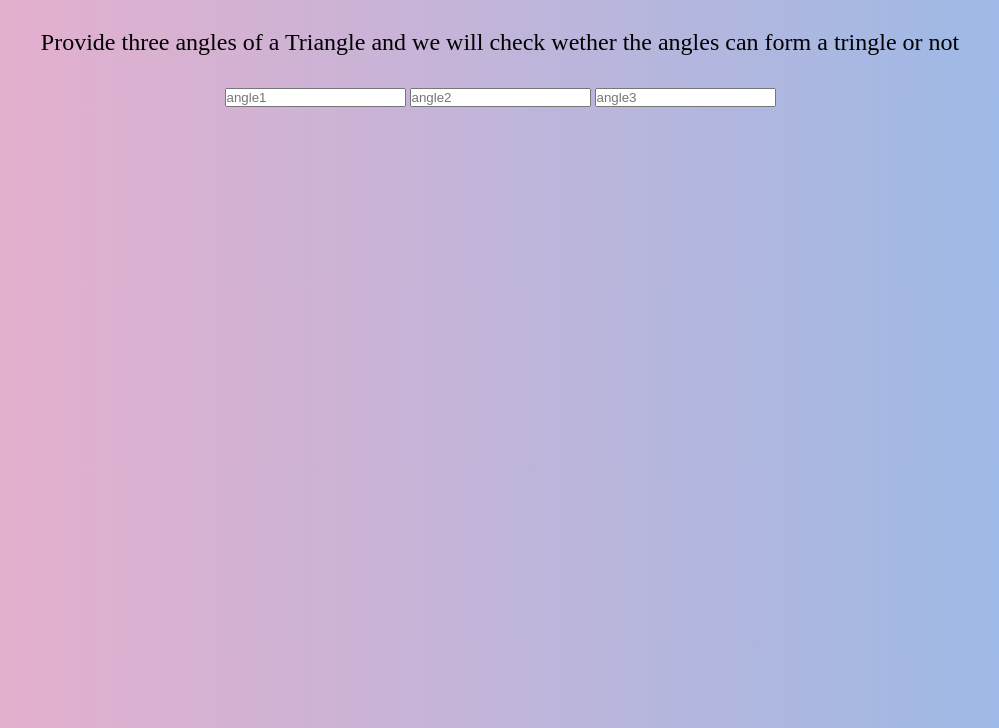
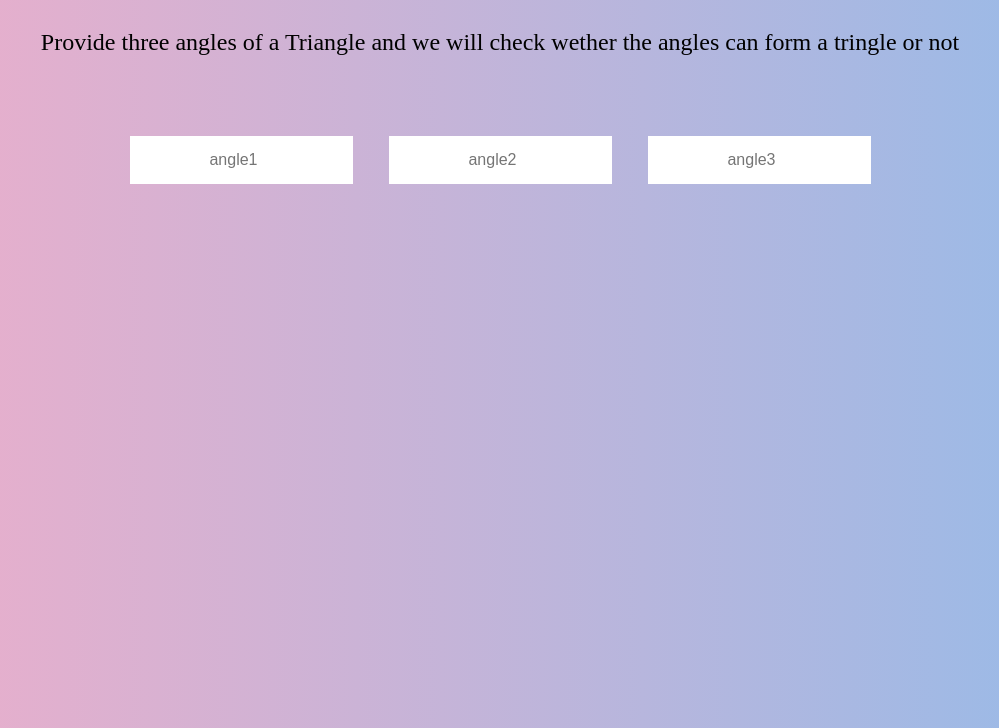
Before and after one commit to roht2103/fun-with-triangles, a plain HTML site: page isTriangle.html in a window 1280 px wide. Shown: the part 72-800 px from the top of the page, without its empty margins (140-1139 px from the left). Drawn offline with Linux system fonts and the light colour scheme.

Commit message:
style form and input box

```diff
--- a/style.css
+++ b/style.css
@@ -81,3 +81,15 @@ footer{
     margin: 2rem;
     font-size: 1.5rem;
 }
+
+input{
+    padding: .5rem;
+    text-align: center;
+    border:0 ;
+    height: 3rem;
+    font-size: 1rem;
+    margin: 1rem;
+}
+form{
+    margin: 4rem;
+}
```
